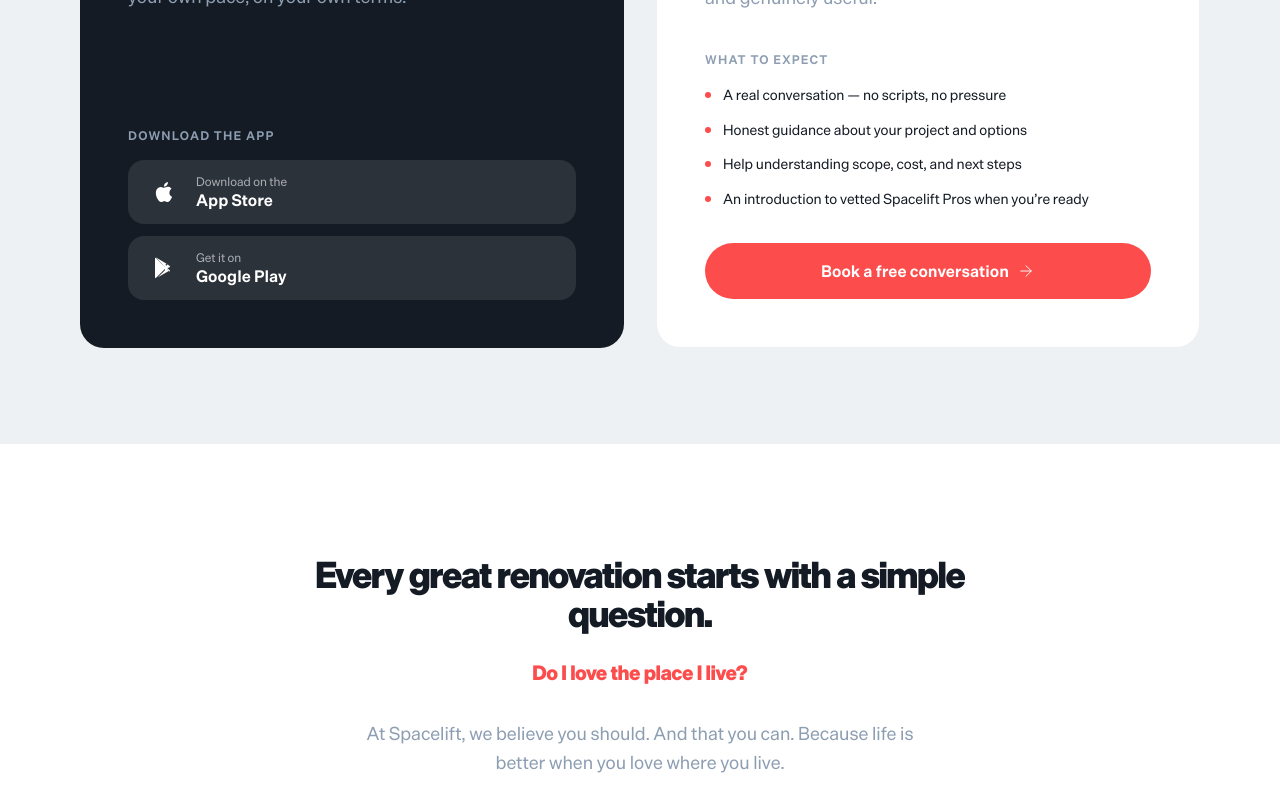
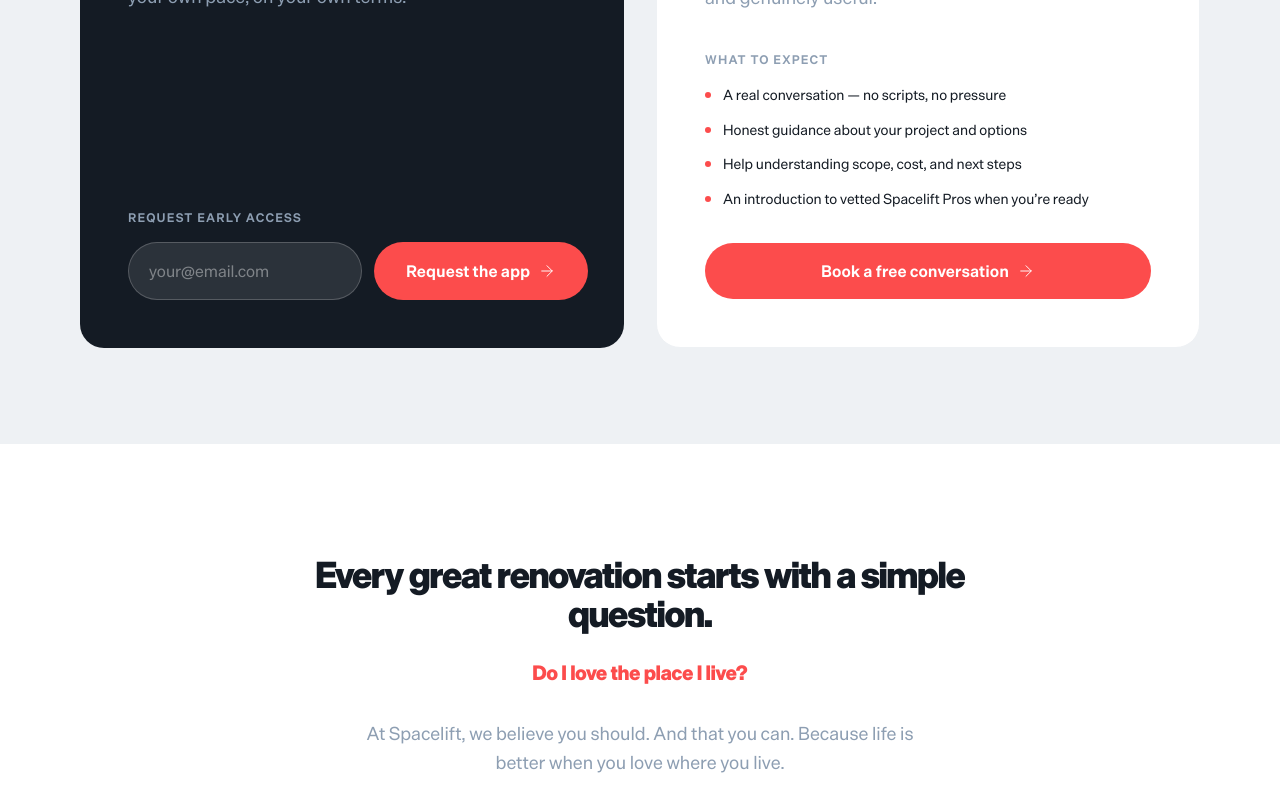
Before and after one commit to jjmccarthy7/spacelift-tools, a Next.js app in the folder apps/hellospacelift/: page /get-started in a window 1280 px wide. Shown: the part 1040-1840 px from the top of the page. Built offline with nearby package versions, Linux system fonts and the light colour scheme.

Commit message:
feat(beta): replace app store buttons with Netlify email capture form

```diff
--- a/apps/hellospacelift/src/app/get-started/page.tsx
+++ b/apps/hellospacelift/src/app/get-started/page.tsx
@@ -1,5 +1,6 @@
 import Link from 'next/link'
 import { ArrowRight, Smartphone, MessageCircle } from 'lucide-react'
+import BetaRequestForm from '@/components/BetaRequestForm'
 
 const advisorExpectations = [
   'A real conversation — no scripts, no pressure',
@@ -41,30 +42,9 @@
               <p className="text-[#8D9EB2] text-lg leading-relaxed mb-10 flex-grow">
                 Describe your project, upload photos, and explore what’s possible — all from your phone. Get a real sense of scope and cost before you talk to anyone. Start at your own pace, on your own terms.
               </p>
-              <div className="space-y-3">
-                <p className="text-xs font-semibold text-[#8D9EB2] uppercase tracking-widest mb-4">Download the app</p>
-                <a href="#" className="flex items-center gap-4 bg-white/10 hover:bg-white/15 transition-colors duration-200 rounded-2xl px-5 py-4 w-full">
-                  <div className="w-8 h-8 flex-shrink-0 flex items-center justify-center">
-                    <svg viewBox="0 0 24 24" fill="white" className="w-6 h-6">
-                      <path d="M18.71 19.5c-.83 1.24-1.71 2.45-3.05 2.47-1.34.03-1.77-.79-3.29-.79-1.53 0-2 .77-3.27.82-1.31.05-2.3-1.32-3.14-2.53C4.25 17 2.94 12.45 4.7 9.39c.87-1.52 2.43-2.48 4.12-2.51 1.28-.02 2.5.87 3.29.87.78 0 2.26-1.07 3.8-.91.65.03 2.47.26 3.64 1.98-.09.06-2.17 1.28-2.15 3.81.03 3.02 2.65 4.03 2.68 4.04-.03.07-.42 1.44-1.38 2.83M13 3.5c.73-.83 1.94-1.46 2.94-1.5.13 1.17-.34 2.35-1.04 3.19-.69.85-1.83 1.51-2.95 1.42-.15-1.15.41-2.35 1.05-3.11z" />
-                    </svg>
-                  </div>
-                  <div>
-                    <p className="text-xs text-white/60 leading-none mb-1">Download on the</p>
-                    <p className="text-base font-bold text-white leading-none">App Store</p>
-                  </div>
-                </a>
-                <a href="#" className="flex items-center gap-4 bg-white/10 hover:bg-white/15 transition-colors duration-200 rounded-2xl px-5 py-4 w-full">
-                  <div className="w-8 h-8 flex-shrink-0 flex items-center justify-center">
-                    <svg viewBox="0 0 24 24" fill="white" className="w-6 h-6">
-                      <path d="M3.609 1.814L13.792 12 3.61 22.186a.996.996 0 01-.61-.92V2.734a1 1 0 01.609-.92zm10.89 10.893l2.302 2.302-10.937 6.333 8.635-8.635zm3.199-3.199a1 1 0 01.028 1.442L15.415 12l2.31 2.31-.028-.028a1 1 0 01-.028 1.329l-.028.028-2.31-2.31-1.31 1.31-2.302-2.302 1.31-1.31-2.31-2.31a1 1 0 011.357-1.357l2.31 2.31 1.31-1.31 2.302 2.302-1.31 1.31zm-14.09-8.175l10.937 6.333-2.302 2.302-8.635-8.635z" />
-                    </svg>
-                  </div>
-                  <div>
-                    <p className="text-xs text-white/60 leading-none mb-1">Get it on</p>
-                    <p className="text-base font-bold text-white leading-none">Google Play</p>
-                  </div>
-                </a>
+              <div className="space-y-4">
+                <p className="text-xs font-semibold text-[#8D9EB2] uppercase tracking-widest">Request early access</p>
+                <BetaRequestForm />
               </div>
             </div>
 
--- /dev/null
+++ b/apps/hellospacelift/src/components/BetaRequestForm.tsx
@@ -0,0 +1,74 @@
+'use client'
+
+import { useState } from 'react'
+import { ArrowRight } from 'lucide-react'
+
+export default function BetaRequestForm() {
+  const [email, setEmail] = useState('')
+  const [submitted, setSubmitted] = useState(false)
+  const [loading, setLoading] = useState(false)
+  const [error, setError] = useState('')
+
+  const handleSubmit = async (e: React.FormEvent<HTMLFormElement>) => {
+    e.preventDefault()
+    setLoading(true)
+    setError('')
+
+    try {
+      await fetch('/', {
+        method: 'POST',
+        headers: { 'Content-Type': 'application/x-www-form-urlencoded' },
+        body: new URLSearchParams({
+          'form-name': 'app-beta-request',
+          email,
+        }).toString(),
+      })
+      setSubmitted(true)
+    } catch {
+      setError('Something went wrong. Please try again.')
+    } finally {
+      setLoading(false)
+    }
+  }
+
+  if (submitted) {
+    return (
+      <p className="text-[#8D9EB2] text-base leading-relaxed">
+        Thanks — we&apos;ll send you a link to the app soon. Keep an eye on your email.
+      </p>
+    )
+  }
+
+  return (
+    <form
+      name="app-beta-request"
+      method="POST"
+      data-netlify="true"
+      onSubmit={handleSubmit}
+      className="space-y-3"
+    >
+      <input type="hidden" name="form-name" value="app-beta-request" />
+      <div className="flex flex-col sm:flex-row gap-3">
+        <input
+          type="email"
+          name="email"
+          value={email}
+          onChange={(e) => setEmail(e.target.value)}
+          placeholder="your@email.com"
+          required
+          className="flex-1 px-5 py-4 rounded-full bg-white/10 text-white placeholder-white/40 border border-white/20 focus:outline-none focus:border-white/50 text-base"
+        />
+        <button
+          type="submit"
+          disabled={loading}
+          className="inline-flex items-center justify-center gap-2 bg-[#FC4C4C] text-white font-semibold px-8 py-4 rounded-full hover:bg-[#CA3D3D] transition-colors duration-200 text-base whitespace-nowrap disabled:opacity-60 disabled:cursor-not-allowed"
+        >
+          {loading ? 'Sending…' : <>Request the app <ArrowRight size={18} strokeWidth={1.25} /></>}
+        </button>
+      </div>
+      {error && (
+        <p className="text-red-400 text-sm pl-2">{error}</p>
+      )}
+    </form>
+  )
+}
--- a/apps/hellospacelift/src/components/Footer.tsx
+++ b/apps/hellospacelift/src/components/Footer.tsx
@@ -73,8 +73,7 @@
           <div>
             <p className="text-xs font-black uppercase tracking-widest text-white mb-4">Get the App</p>
             <ul className="flex flex-col gap-2">
-              <li><Link href="/download" className="text-sm text-[#8D9EB2] hover:text-white transition-colors duration-200">iOS Download</Link></li>
-              <li><Link href="/download" className="text-sm text-[#8D9EB2] hover:text-white transition-colors duration-200">Android Download</Link></li>
+              <li><Link href="/get-started" className="text-sm text-[#8D9EB2] hover:text-white transition-colors duration-200">Request early access</Link></li>
             </ul>
           </div>
         </div>
```
